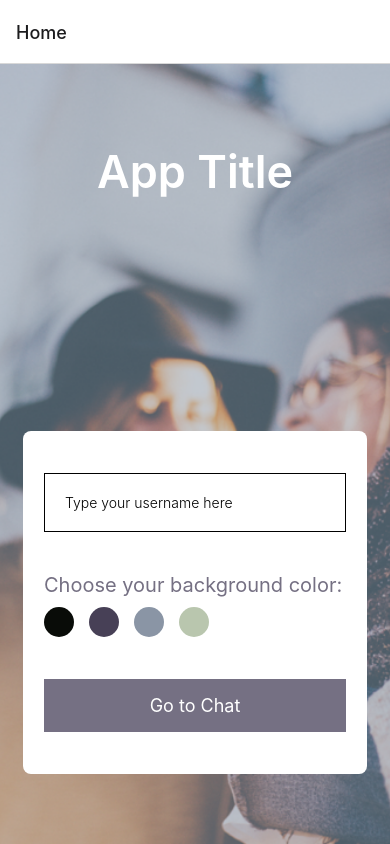
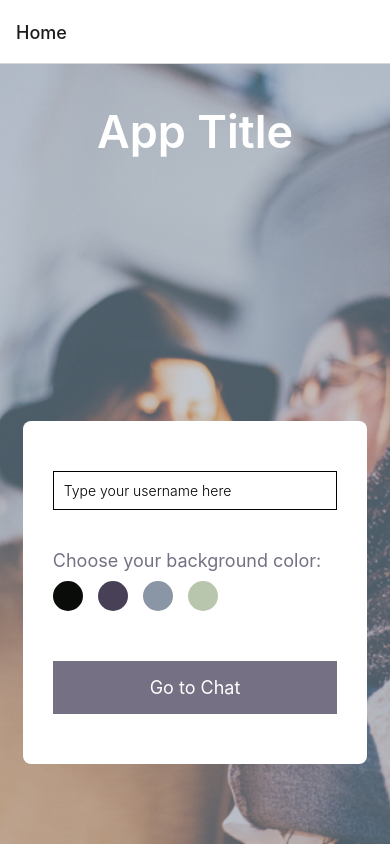
Before and after one commit to paolo-licata/chat-a, a React Native app: screen / in a window 390 px wide. Built offline with nearby package versions, Linux system fonts and the light colour scheme.

Commit message:
Small fixes on iOS platform

```diff
--- a/components/Start.js
+++ b/components/Start.js
@@ -1,5 +1,5 @@
 import { useState } from 'react';
-import { StyleSheet, View, Text, TextInput, Button, ImageBackground, TouchableOpacity, Keyboard, TouchableWithoutFeedback, } from 'react-native';
+import { StyleSheet, View, Text, TextInput, Button, ImageBackground, TouchableOpacity, Keyboard, TouchableWithoutFeedback, KeyboardAvoidingView, Platform } from 'react-native';
 
 const Start = ({ navigation }) => {
 	const [name, setName] = useState('');
@@ -10,6 +10,7 @@ const Start = ({ navigation }) => {
   <ImageBackground source={require('../img/bgImage.png')} style={styles.imageBackground}>
 
   <Text style={styles.appTitle}>App Title</Text>
+
 
     <View style={styles.container}>
       <TextInput
@@ -60,8 +61,8 @@ const Start = ({ navigation }) => {
       <TouchableOpacity style={styles.button} onPress={() => navigation.navigate('Chat', { name: name, background: background })}>
           <Text style={styles.textButton}>Go to Chat</Text>
         </TouchableOpacity>
-
-    </View>
+  </View>
+  {Platform.OS === "ios"?<KeyboardAvoidingView behavior="padding" />: null}
   </ImageBackground>
   </TouchableWithoutFeedback>
  );
@@ -81,7 +82,7 @@ const styles = StyleSheet.create({
     fontWeight: "600",
     color: "#ffffff",
     justifyContent: "center",
-    marginTop: 80,
+    marginTop: 40,
   },
   container: {
    justifyContent: 'space-evenly',
@@ -89,13 +90,14 @@ const styles = StyleSheet.create({
    width: "88%",
    height: "44%",
    backgroundColor: "white",
-   marginBottom: 70,
+   padding: 10,
+   marginBottom: 80,
    borderRadius: 8,
  },
  textInput: {
 	width: '88%',
-  padding: 20,
-  borderWidth: 1,
+  padding: 10,
+  borderWidth: 0.7,
   fontWeight: "300",
   margin: 10,
  },
@@ -112,7 +114,7 @@ const styles = StyleSheet.create({
   color: "#fff",
 },
 colorText: {
-  fontSize: 20,
+  fontSize: 18,
   color: "#757083",
   marginBottom: 10,
   textAlign: 'left',
@@ -121,7 +123,8 @@ colorText: {
 selectColorBox: {
   width: '88%',
   alignItems: 'center',
-  justifyContent: 'space-between'
+  justifyContent: 'space-between',
+  marginBottom: 10,
 },
 colorsBox: {
   flexDirection: "row",
```
